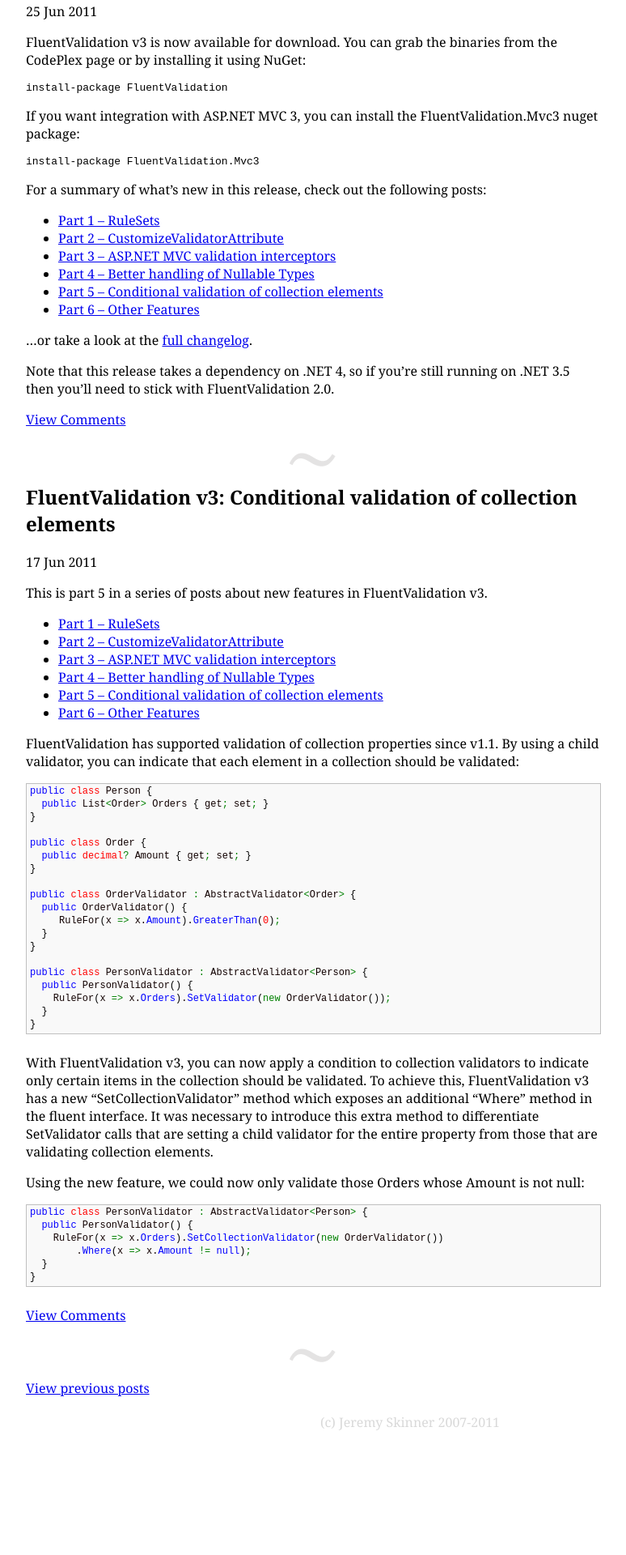
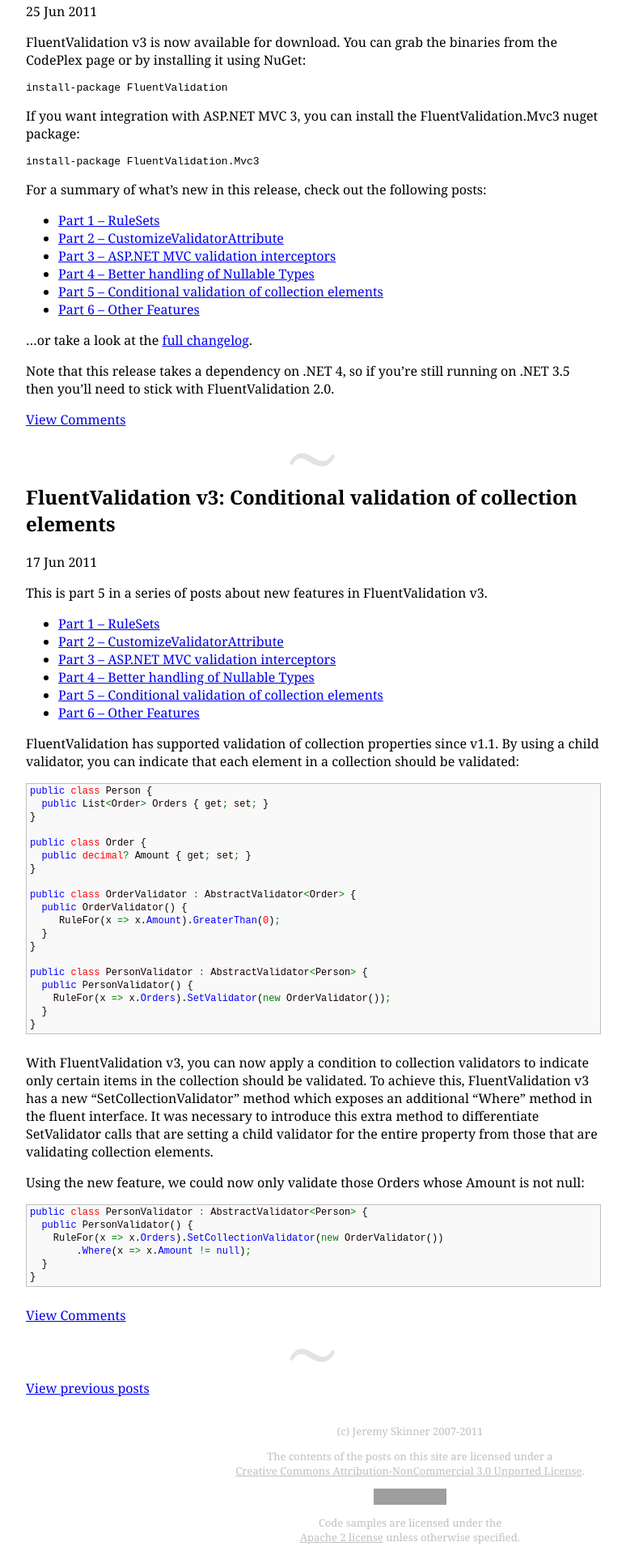
Before and after one commit to JeremySkinner/jeremyskinner.github.com, a Jekyll site: the page built from index.html, in a window 1280 px wide. Shown: the part 2721-4641 px from the top of the page at 81% size, without its empty margins (133-907 px from the left). Built offline with Jekyll 4.4.1, drawn with Linux system fonts in a browser that asks for light colours; comment, search, counter and statistics services are not loaded; before the commit the page ends 4488 px from its top, so only the background shows below that; grey boxes are pictures that could not be loaded.

Commit message:
Tweak styles

```diff
--- a/_layouts/default.html
+++ b/_layouts/default.html
@@ -71,15 +71,15 @@
 	    <li class="page_item"><a href="/git-on-windows/" title="Git on Windows">Git on Windows</a></li>
 		<li class="page_item"><a href="/mercurial-on-iis7/" title="Mercurial on IIS7">Mercurial on IIS7</a></li>
 		<li class="page_item"><a href="/archive/" title="Previous posts">Previous posts</a></li>
-	   </ul>
+	  </ul>
 			<ul id="links">
 			    <li>
 			      <h2>Links</h2>
 			    </li>
 
-			<li><a href="http://FluentValidation.codeplex.com" title="Fluent Validation library for .NET">Fluent Validation</a></li>
-			<li><a href="http://github.com/JeremySkinner">My OSS Projects</a></li>
-			  </ul>
+				<li><a href="http://FluentValidation.codeplex.com" title="Fluent Validation library for .NET">Fluent Validation</a></li>
+				<li><a href="http://github.com/JeremySkinner">My OSS Projects</a></li>
+			</ul>
 
 			  <div class="badges">
 			    <a href="http://affiliate.manning.com/idevaffiliate.php?id=1185_271">
@@ -98,8 +98,23 @@
 			    </a>
 			  </div>
 
-</div>	  <div id="footer">
-    (c) Jeremy Skinner 2007-2011  </div>
+    </div>
+	<div id="footer">
+		<p>(c) Jeremy Skinner 2007-2011</p>
+		<p>The contents of the posts on this site are licensed under a <br />
+			<a rel="license" href="http://creativecommons.org/licenses/by-nc/3.0/">Creative Commons Attribution-NonCommercial 3.0 Unported License</a>.
+		</p>
+		<p>
+			<a rel="license" href="http://creativecommons.org/licenses/by-nc/3.0/">
+					<img alt="Creative Commons License" style="border-width:0" src="http://i.creativecommons.org/l/by-nc/3.0/88x31.png" />
+			</a>
+		</p>
+		<p>
+			Code samples are licensed under the <br /> <a rel="license" href="http://www.apache.org/licenses/LICENSE-2.0.html">Apache 2 license</a> unless otherwise specified.
+		</p>
+
+
+	</div>
 </div><!-- #container -->
 <script type="text/javascript">
 var gaJsHost = (("https:" == document.location.protocol) ? "https://ssl." : "http://www.");
--- a/content/style.css
+++ b/content/style.css
@@ -1,13 +1,3 @@
-/*
-THEME NAME: jeremy1
-THEME URI: http://www.jeremyskinner.co.uk
-DESCRIPTION: My theme
-TAGS: Jeremy
-VERSION: 1.0
-AUTHOR: Jeremy Skinner
-AUTHOR URI:
-*/
-
 body {
   font-family: Cambria, Georgia, "Times New Roman", serif;
   margin: 0;
@@ -62,8 +52,9 @@
 #footer {
   clear: both;
   text-align: center;
-  color: #d9d9d9;
+  color: silver;
   padding-top: 20px;
+  font-size: 13px;
 }
 .post h2 a {
   text-decoration: none;
@@ -198,3 +189,7 @@
   line-height: 1.333;
   white-space: pre;
 }
+
+#footer a {
+	color: silver;
+}
```
